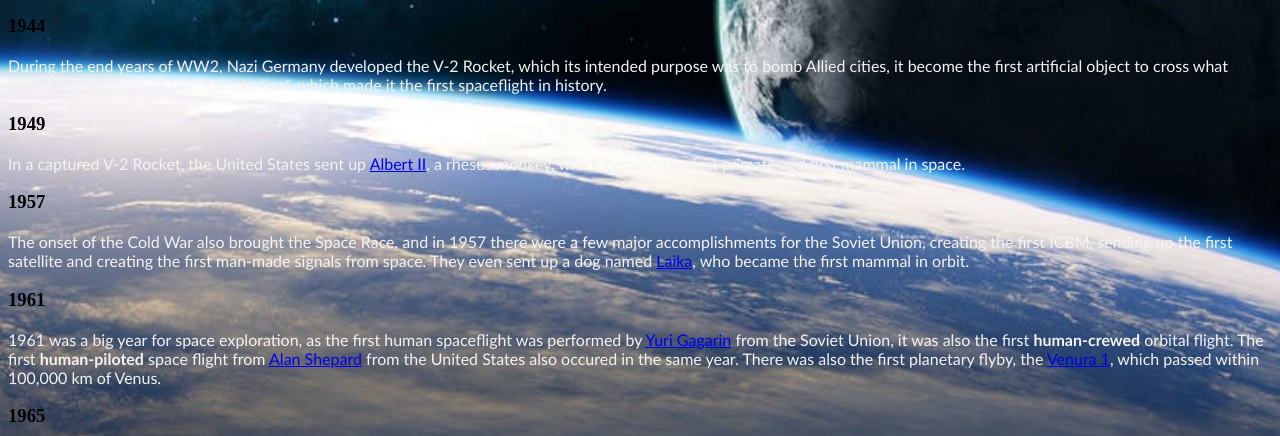
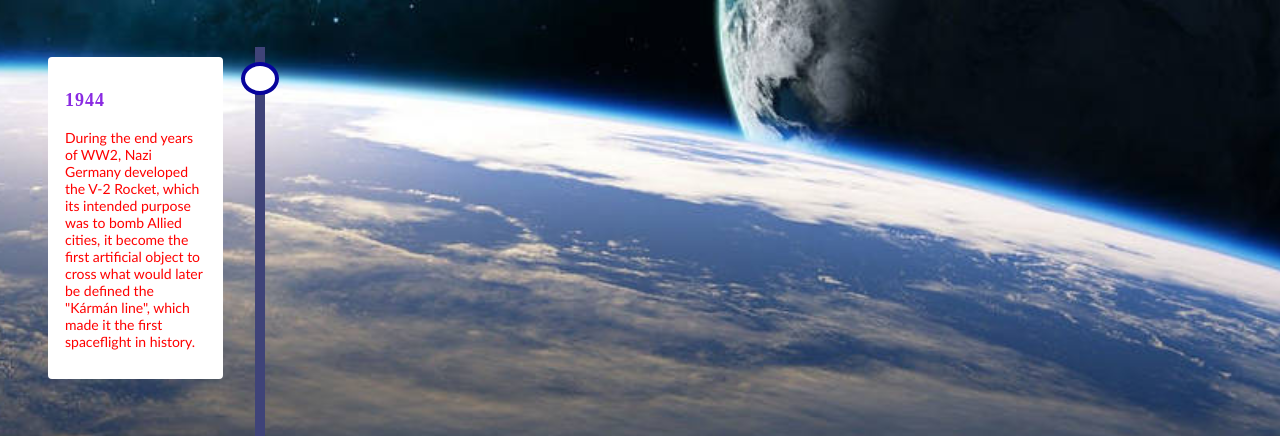
Before and after one commit to DavisNicholas04/virtual-gallery-discord-bot, a plain HTML site: page src/view/ISC325 Website/history.html in a window 1280 px wide. Shown: the part 329-765 px from the top of the page. Drawn offline with Linux system fonts and the light colour scheme.

Commit message:
Updated gallery.css
Added css for the timeline on history page, includes comments

```diff
--- a/src/view/ISC325 Website/gallery.css
+++ b/src/view/ISC325 Website/gallery.css
@@ -147,3 +147,81 @@ nav ul li a:hover {
   border-radius: 50px;
   background-color: lightgreen;
 }
+
+/* Timeline for History page */
+
+.main-container {
+  position: relative;
+  width: 500px;
+}
+
+/*creating line for timeline*/
+.main-container::after {
+  content: '';
+  position: absolute;
+  width: 10px;
+  background-color: rgb(63, 67, 120);
+  top: 0;
+  bottom: 0;
+  left: 50%;
+  margin-left: -3px;
+}
+
+/*Adjusting box of all content*/
+.text-wrapper {
+  padding: 10px 40px;
+  position: relative;
+  width: 51%;
+  box-sizing: border-box;
+  margin: 50px 0;
+}
+
+.text-wrapper::after {
+  content: '';
+  position: absolute;
+  width: 30px;
+  height: 25px;
+  right: -16px;
+  background-color: white;
+  border: 4px solid #07049c;
+  top: 15px;
+  border-radius: 50%;
+  z-index: 1;
+}
+
+/*for left events*/
+.left {
+  left: 0;
+}
+
+/*for right events*/
+.right {
+  left: 50%;
+}
+
+.right::after {
+  left: -10px;
+}
+
+/*content box colour padding and radius for circular corner*/
+.content {
+  padding: 15px 15px 15px 17px;
+  background-color: rgb(255, 255, 255);
+  border-radius: 4px;
+}
+
+/*setting text property of event heading*/
+.content h3 {
+  text-transform: uppercase;
+  font-size: 18px;
+  color: blueviolet;
+  letter-spacing: 1px;
+}
+
+/*setting text property of event content*/
+.content p {
+  color: red;
+  font-weight: 300;
+  font-size: 14px;
+  margin-top: 2px;
+}
```
